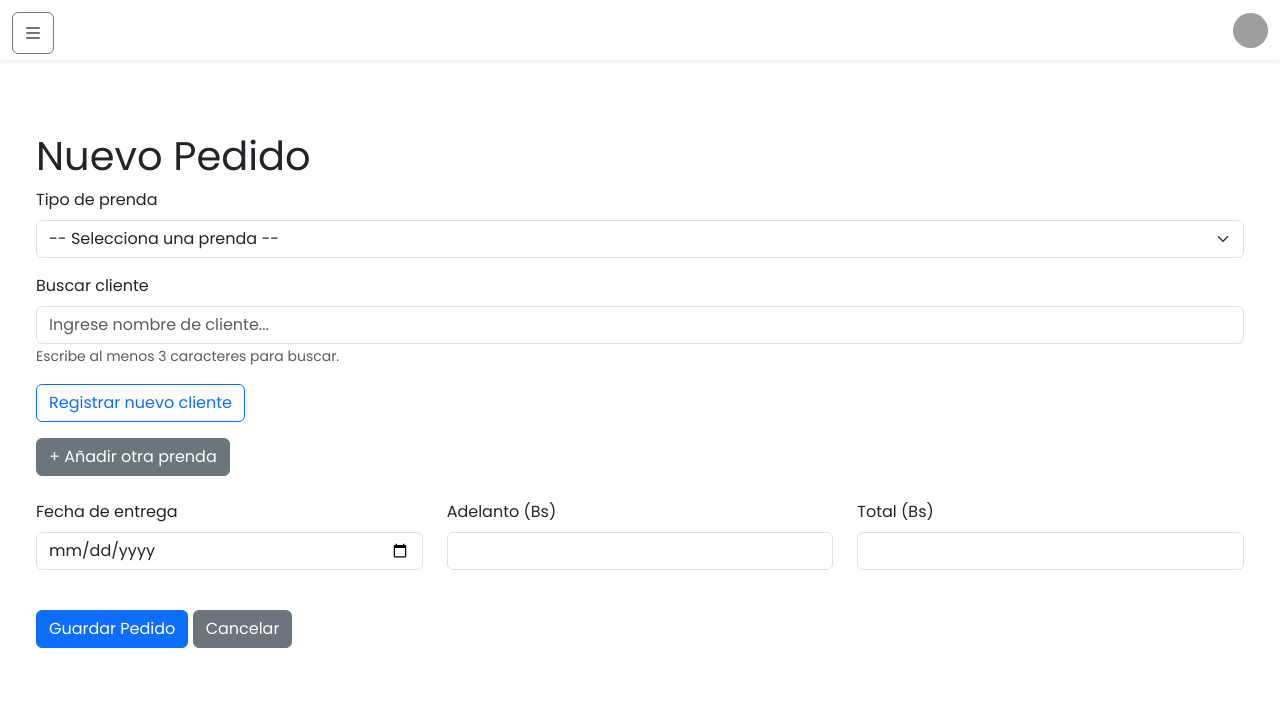
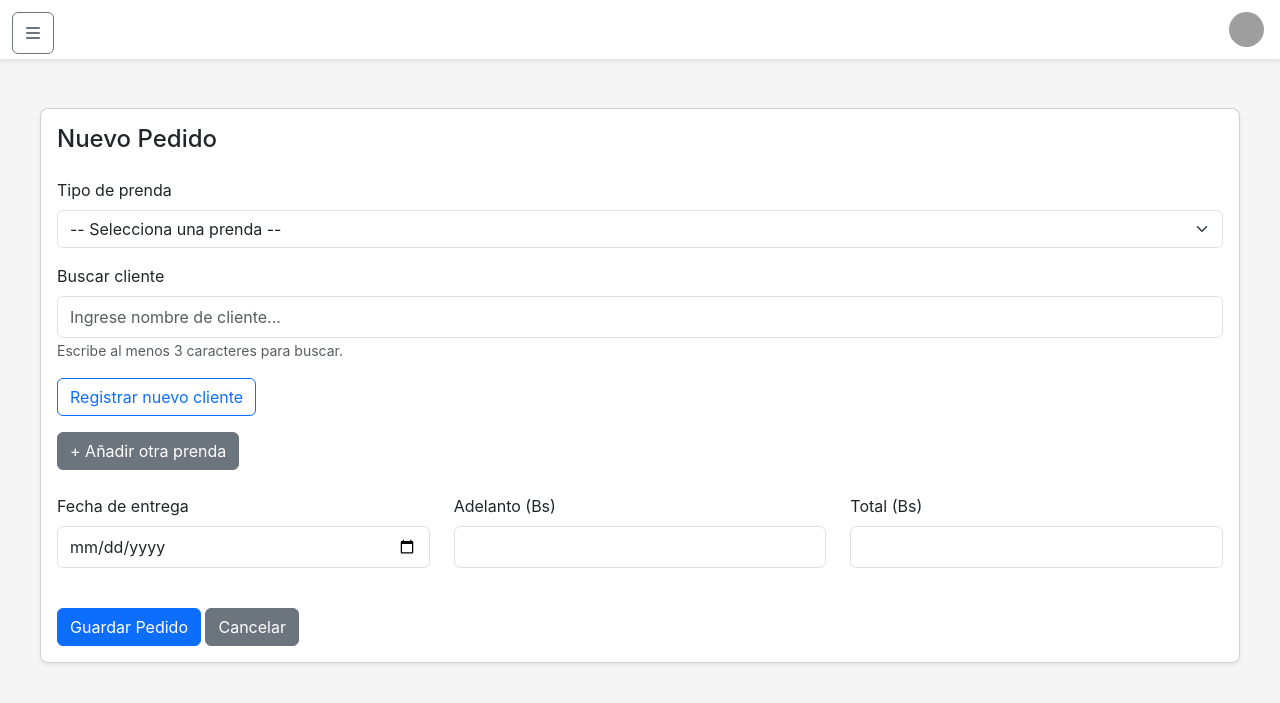
Before and after one commit to WILBER1234965/pedidos_pathy, a Flask app: template templates/admin/pedido_form.html in a window 1280 px wide. Shown: the top 703 px of the page. Run offline with Flask 2, Linux system fonts and the light colour scheme; the template is opened without the code that fills it: values that come from a table or form of the project are taken from there, others are empty; grey boxes are pictures that could not be loaded.

Commit message:
Update pedido_form.html

```diff
--- a/templates/admin/pedido_form.html
+++ b/templates/admin/pedido_form.html
@@ -2,17 +2,23 @@
 {% extends 'admin/base.html' %}
 {% block title %}{% if pedido %}Editar Pedido{% else %}Nuevo Pedido{% endif %}{% endblock %}
 
+{% block head_extra %}
+  <link rel="stylesheet" href="{{ url_for('static', filename='css/pedido_form.css') }}">
+{% endblock %}
+
+
 {% block content %}
-<h1 class="mt-4">{% if pedido %}Editar Pedido{% else %}Nuevo Pedido{% endif %}</h1>
-
-<form method="POST" id="formPedidoMulti" novalidate>
-{{ form.hidden_tag() }}
+<div class="card shadow-sm">
+  <div class="card-body">
+    <h1 class="card-title fs-4 mb-4">{% if pedido %}Editar Pedido{% else %}Nuevo Pedido{% endif %}</h1>
+    <form method="POST" id="formPedidoMulti" novalidate>
+    {{ form.hidden_tag() }}
 
 
   {# ———————————————— #}
   {# 1. SELECTOR TIPO DE PRENDA (ANTES QUE CLIENTE) #}
   {# ———————————————— #}
-  <div class="mb-3">
+  <div class="mb-3 position-relative">
     <label for="selectTipoPrenda_0" class="form-label">Tipo de prenda</label>
     <select class="form-select tipo-prenda" id="selectTipoPrenda_0" name="prenda[0][tipo_prenda]" required>
       <option value="" selected disabled>-- Selecciona una prenda --</option>
@@ -25,7 +31,7 @@
   {# ———————————————— #}
   {# 2. BÚSQUEDA DE CLIENTE (COMÚN A TODAS LAS PRENDAS) #}
   {# ———————————————— #}
-  <div class="mb-3">
+  <div class="mb-3 position-relative">
     <label for="autocompleteCliente" class="form-label">Buscar cliente</label>
     <input type="text" class="form-control" id="autocompleteCliente" placeholder="Ingrese nombre de cliente...">
     <input type="hidden" id="clienteIdHidden" name="cliente_id" value="{% if pedido %}{{ pedido.cliente.id }}{% endif %}">
@@ -90,7 +96,8 @@
 
   </div>
 </form>
-
+</div><!-- card-body -->
+</div>
 {# ———————————————— #}
 {# MODAL PARA CREAR NUEVO CLIENTE #}
 {# ———————————————— #}
@@ -128,6 +135,6 @@
 
 {% endblock %}
 
-{% block scripts %}
+{% block scripts_extra %}
   <script src="{{ url_for('static', filename='js/pedido_multi_form.js') }}"></script>
 {% endblock %}
```
